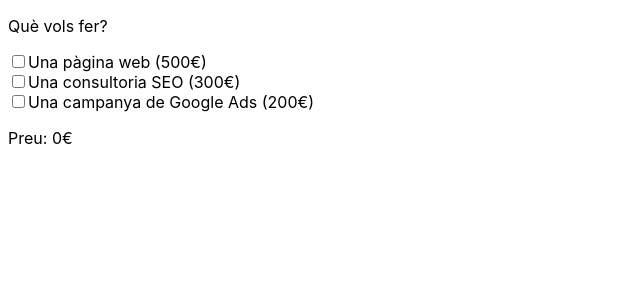
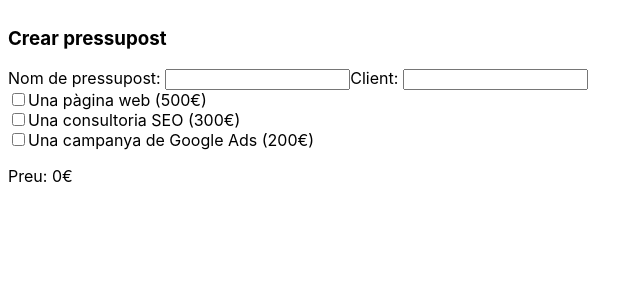
Before and after one commit to carlesrider/React-sprint-7, a React (Create React App) app: page /budget in a window 1280 px wide. Shown: the top 300 px of the page, without its empty margins (0-642 px from the left). Built offline with nearby package versions, Linux system fonts and the light colour scheme.

Commit message:
Exercici 7

```diff
--- a/src/components/Budget.js
+++ b/src/components/Budget.js
@@ -49,6 +49,9 @@ function Budget() {
   const [numLanguages, setNumLanguages] = useState(1);
   const [preuTotal, setPreuTotal] = useState(0);
   const [showHelp, setShowHelp] = useState(false);
+  const [budgetName, setBudgetName] = useState('');
+  const [client, setClient] = useState('');
+  const [budgetList, setBudgetList] = useState([]);
 
   const handleCheckboxChange = (event) => {
     const { name, checked } = event.target;
@@ -151,9 +154,49 @@ function Budget() {
     calculateTotalPrice();
   }, [web, seo, ads, numPages, numLanguages]);
 
+  useEffect(() => {
+    const savedBudgetList = JSON.parse(localStorage.getItem('budgetList')) || [];
+    setBudgetList(savedBudgetList);
+  }, []);
+
+  useEffect(() => {
+    localStorage.setItem('budgetList', JSON.stringify(budgetList));
+  }, [budgetList]);
+
+  const handleAddBudget = () => {
+    const newBudget = {
+      name: budgetName,
+      client: client,
+      web: web,
+      seo: seo,
+      ads: ads,
+      numPages: numPages,
+      numLanguages: numLanguages,
+      preuTotal: preuTotal,
+      date: new Date(),
+    };
+    setBudgetList([...budgetList, newBudget]);
+    setBudgetName('');
+    setClient('');
+    setNumPages(1);
+    setNumLanguages(1);
+    setWeb(false);
+    setSeo(false);
+    setAds(false);
+    setPreuTotal(0);
+  };
+
   return (
     <div className="App">
-      <p>Què vols fer?</p>
+      <div className='left-col'>
+      <h3>Crear pressupost</h3>
+      <label>
+        Nom de pressupost: <input type="text" name="budgetName" value={budgetName} onChange={e => setBudgetName(e.target.value)} />
+      </label>
+      <label>
+        Client: <input type="text" name="client" value={client} onChange={e => setClient(e.target.value)} />
+      </label>
+
       <Checkbox name="web" text="Una pàgina web (500€)" checked={web} onChange={handleCheckboxChange}/>
       <Panel visible={web}>
         <QuantityInput>
@@ -184,6 +227,39 @@ function Budget() {
       <Checkbox name="seo" text="Una consultoria SEO (300€)" checked={seo} onChange={handleCheckboxChange}/>
       <Checkbox name="ads" text="Una campanya de Google Ads (200€)" checked={ads} onChange={handleCheckboxChange}/>
       <p>Preu: {preuTotal}€</p>
+      {preuTotal > 0 && budgetName && client && (
+        <button onClick={handleAddBudget} >Afegir pressupost</button>
+      )}
+      </div>
+      {budgetList.length > 0 && (
+        <div className='right-col'>
+          <h3>Pressupostos guardats</h3>
+          <ol>
+            {budgetList.map((budget) => (
+              <li key={budget.date.toString()}>
+                <h3>Pressupost: {budget.name} a nom de {budget.client}</h3>
+                <p>Data: {budget.date.toLocaleDateString('ca-ES', { day: '2-digit', month: '2-digit', year: 'numeric', hour: '2-digit', minute: '2-digit'})}
+</p>
+                {budget.web && (
+                <p><strong>Pàgina Web</strong><br/>
+                  Número de págines: {budget.numPages}<br/>
+                  Número d'idiomes: {budget.numLanguages}
+                </p>
+                )}
+                {budget.seo && (
+                <p><strong>Consultoria SEO</strong></p>
+                )}
+                {budget.ads && (
+                <p><strong>Campanya Gogole Ads</strong></p>
+                )}
+                <h3>Preu total: {budget.preuTotal}€</h3>
+              </li>
+            ))}
+          </ol>
+        </div>
+      )}
+
+
     </div>
   );
 }
--- a/src/index.css
+++ b/src/index.css
@@ -11,3 +11,10 @@ code {
   font-family: source-code-pro, Menlo, Monaco, Consolas, 'Courier New',
     monospace;
 }
+
+.left-col,
+.right-col {
+  width: 50%;
+  display: inline-block;
+  vertical-align:top;
+}
```
